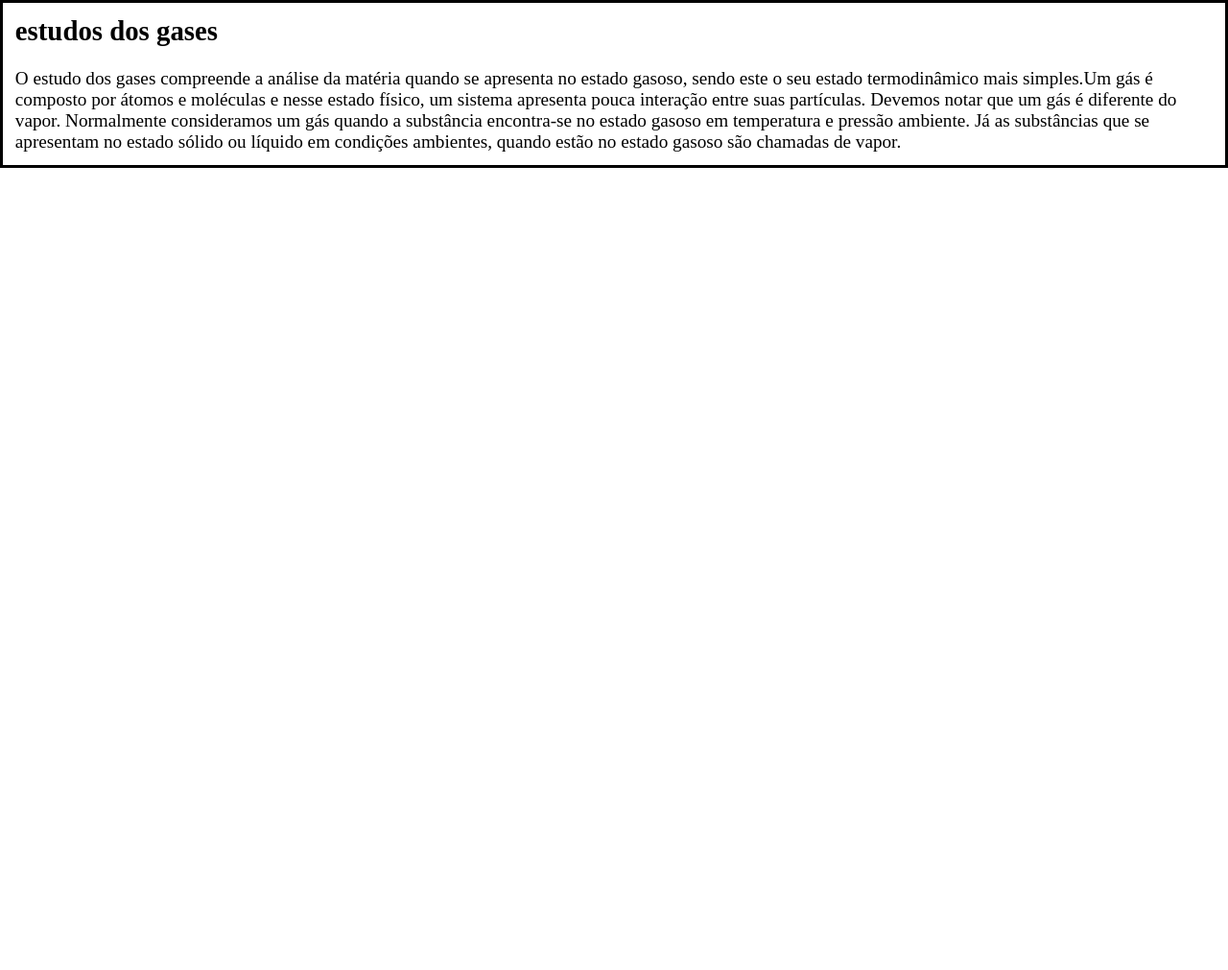
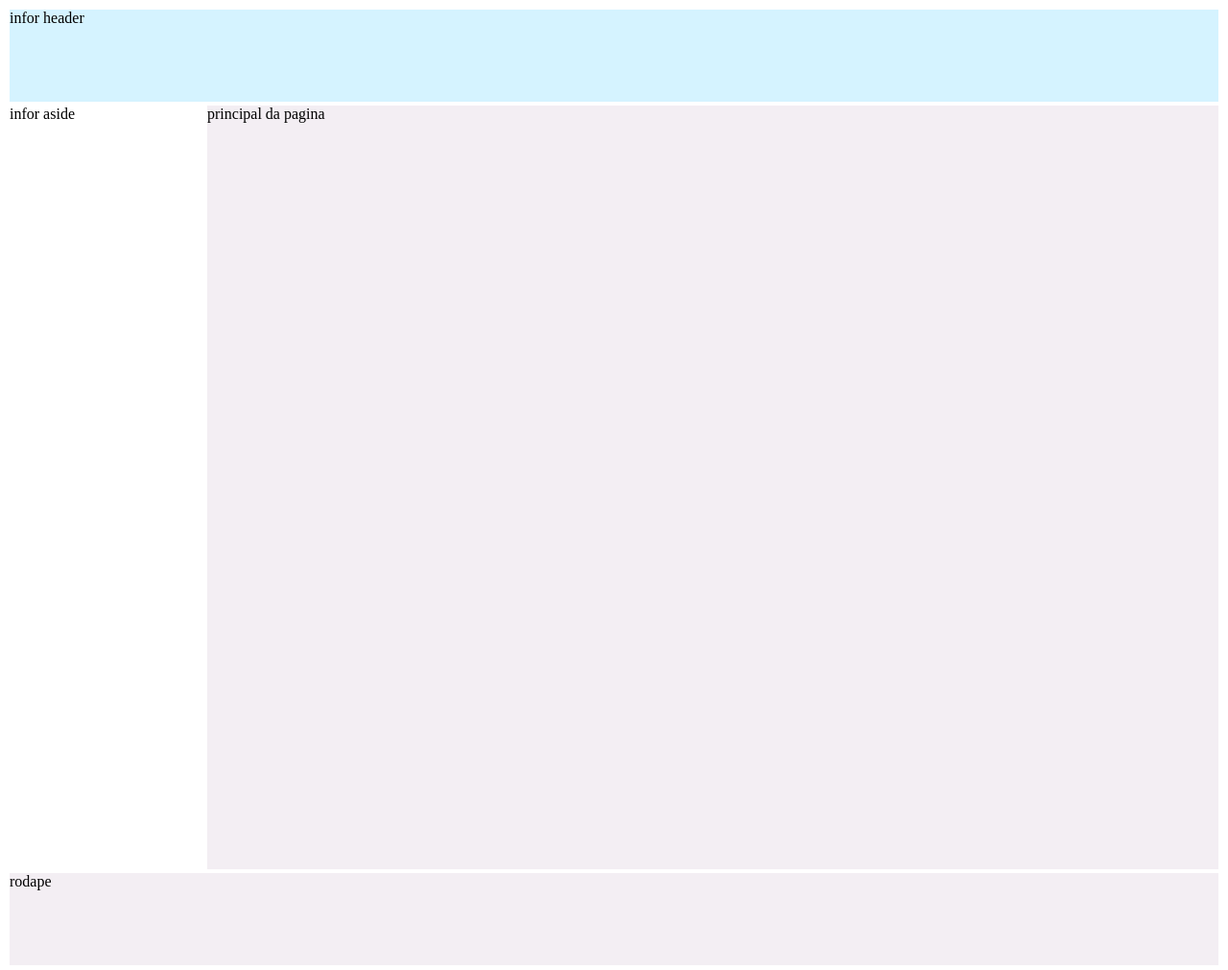
Before and after one commit to yasminoliv3ira/ep6, a plain HTML site: page index.html in a window 1280 px wide. Shown: the whole page at 96% size. Before the commit the page ends 800 px from the top, so only its background shows below. Drawn offline with Linux system fonts and the light colour scheme.

Commit message:
Add files via upload

```diff
--- a/index.html
+++ b/index.html
@@ -2,21 +2,15 @@
 <html lang="en">
 <head>
     <meta charset="UTF-8">
-    <meta http-equiv="X-UA-Compatible" content="IE=edge">
+    <meta http-equiv="x-UA-compatible" content="IE=edge">
     <meta name="viewport" content="width=device-width, initial-scale=1.0">
+   <link rel="stylesheet" href="style.css">
     <title>Document</title>
-    <link rel="stylesheet" href="style.css">
 </head>
 <body>
-    <nav class="gases">
-    <h1>estudos dos gases</h1><br>
-    <p> O estudo dos gases compreende a análise da matéria quando se apresenta no estado gasoso, sendo este o seu estado termodinâmico mais simples.Um gás é composto por átomos e moléculas e nesse estado físico, um sistema apresenta pouca interação entre suas partículas.
-
-        Devemos notar que um gás é diferente do vapor. Normalmente consideramos um gás quando a substância encontra-se no estado gasoso em temperatura e pressão ambiente.
-
-        Já as substâncias que se apresentam no estado sólido ou líquido em condições ambientes, quando estão no estado gasoso são chamadas de vapor.
-
-        </p>
-    </nav>
+    <header>infor header</header>
+    <aside>infor aside</aside>
+    <main>principal da pagina</main>
+    <footer>rodape</footer>
 </body>
 </html>
--- a/style.css
+++ b/style.css
@@ -1,15 +1,34 @@
-*{
-    padding: 0 ;
-    margin: 0;
+body{
+    display: grid;
+    grid-template-areas:
+        "cima cima"
+        "lado meio"
+        "rodape rodape";
+    grid-template-rows: 100px 800px 100px;
+    grid-template-columns: 206px  auto;
+
 }
 
+header{
+    grid-area: cima;
+    border: rgb(255, 255, 255) 2px solid;
+    background-color: rgb(213, 243, 255);
+    background: linear-gradient();
+}
+aside{
+    grid-area: lado;
+    border: rgb(255, 255, 255) 2px solid;
+    background-color: rgb (243, 238, 243)
+}
 
+main{
+    grid-area: meio;
+    border: rgb(255, 255, 255) 2px solid;
+    background-color: rgb(243, 238, 243);
+}
 
-body{
-     background-color: white;
-     font-size: larger;
+footer {
+     grid-area: rodape;
+    border: rgb(255, 255, 255) 2px solid;
+    background-color: rgb(243, 238, 243);
 }
-.gases{
-    padding: 1%;
-    border: solid black 3px;
-}
```
